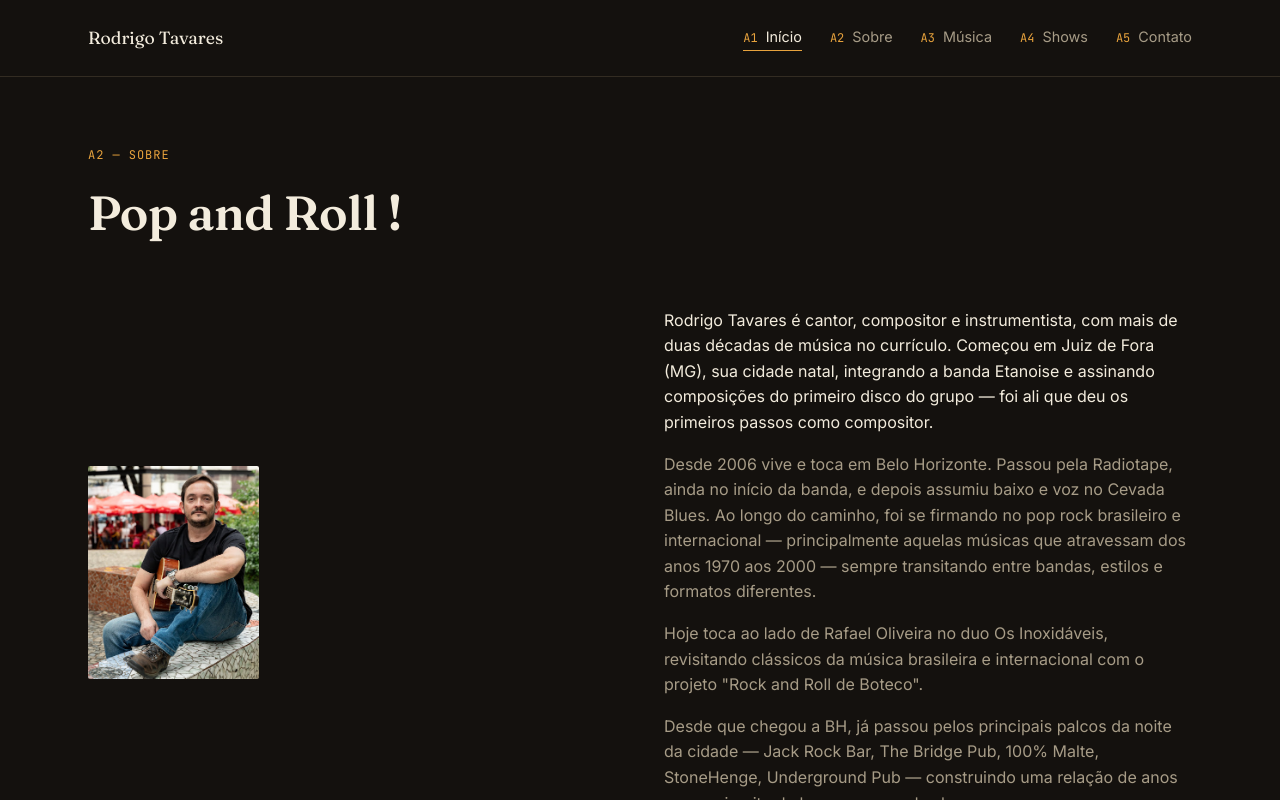
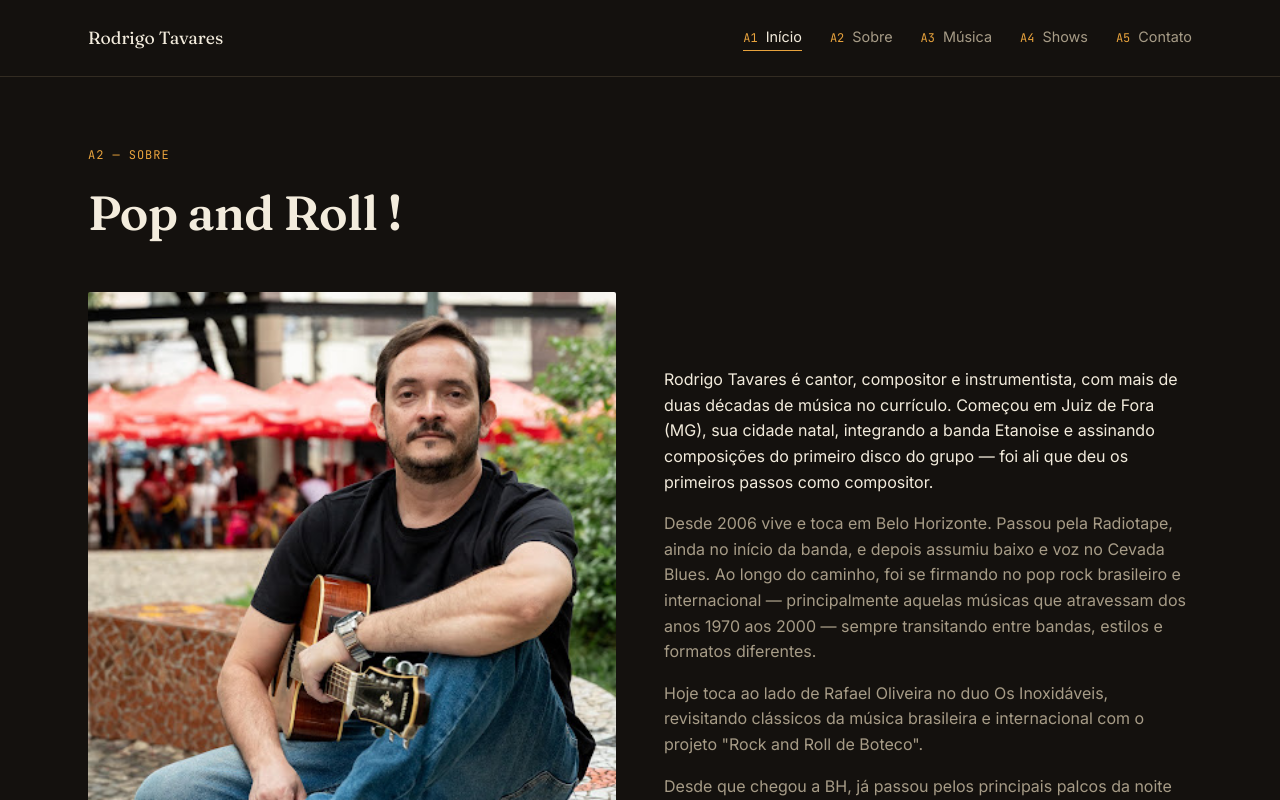
Before and after one commit to rodrigotavares79/rodrigotavares-site, a Next.js app: page / in a window 1280 px wide. Shown: the top 800 px of the page. Built offline with nearby package versions, Linux system fonts and the light colour scheme.

Commit message:
Update globals.css
Ajustando CSS da proporção da imagem

```diff
--- a/app/globals.css
+++ b/app/globals.css
@@ -424,11 +424,16 @@ section.block:last-of-type {
   align-items: center;
 }
 
+.split-block .photo-grid {
+  grid-template-columns: 1fr;
+  grid-auto-rows: auto;
+  margin-top: 0;
+}
+
 .split-block .photo-tile {
   aspect-ratio: 4 / 5;
   height: auto;
 }
-
 @media (max-width: 48rem) {
   .split-block {
     grid-template-columns: 1fr;
```
